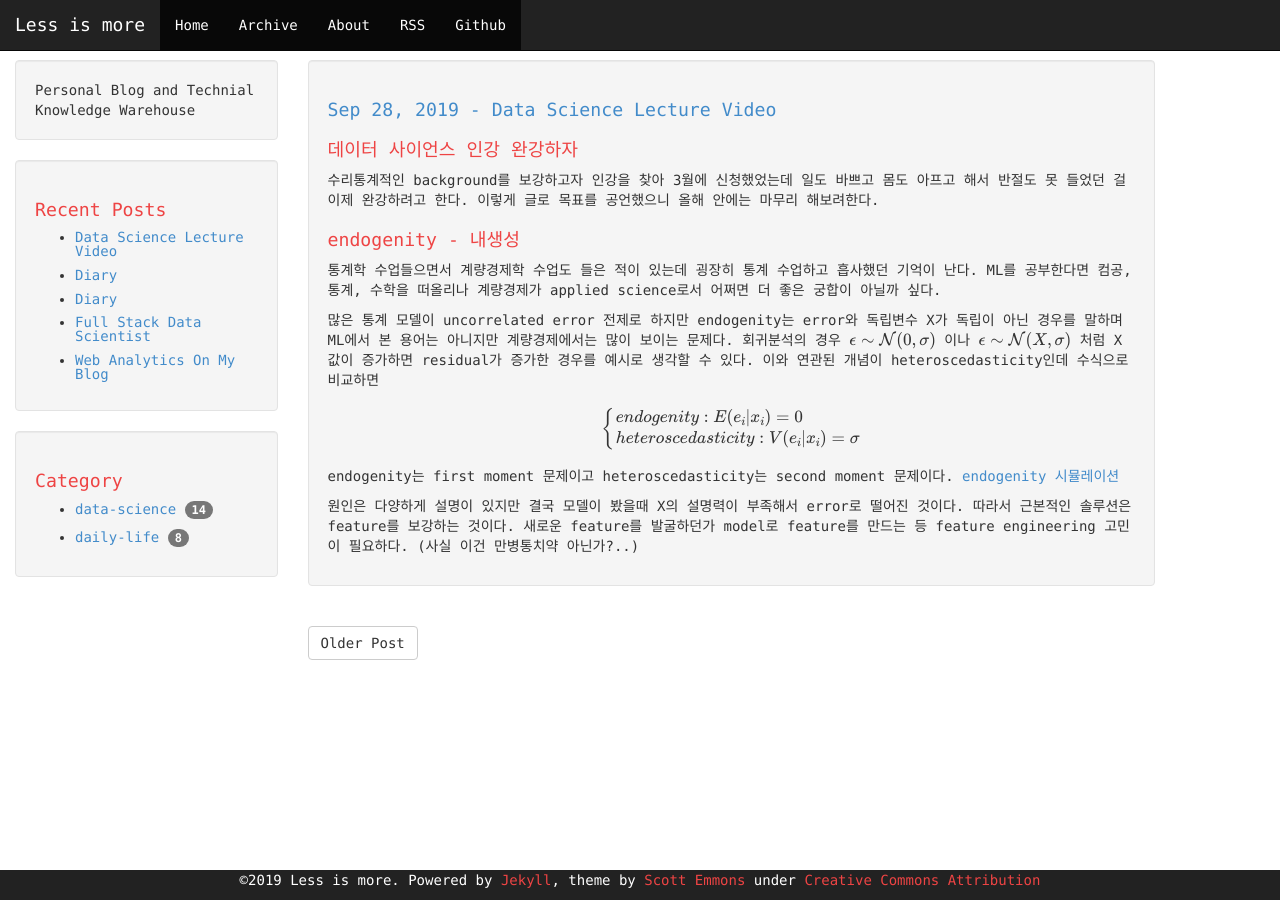
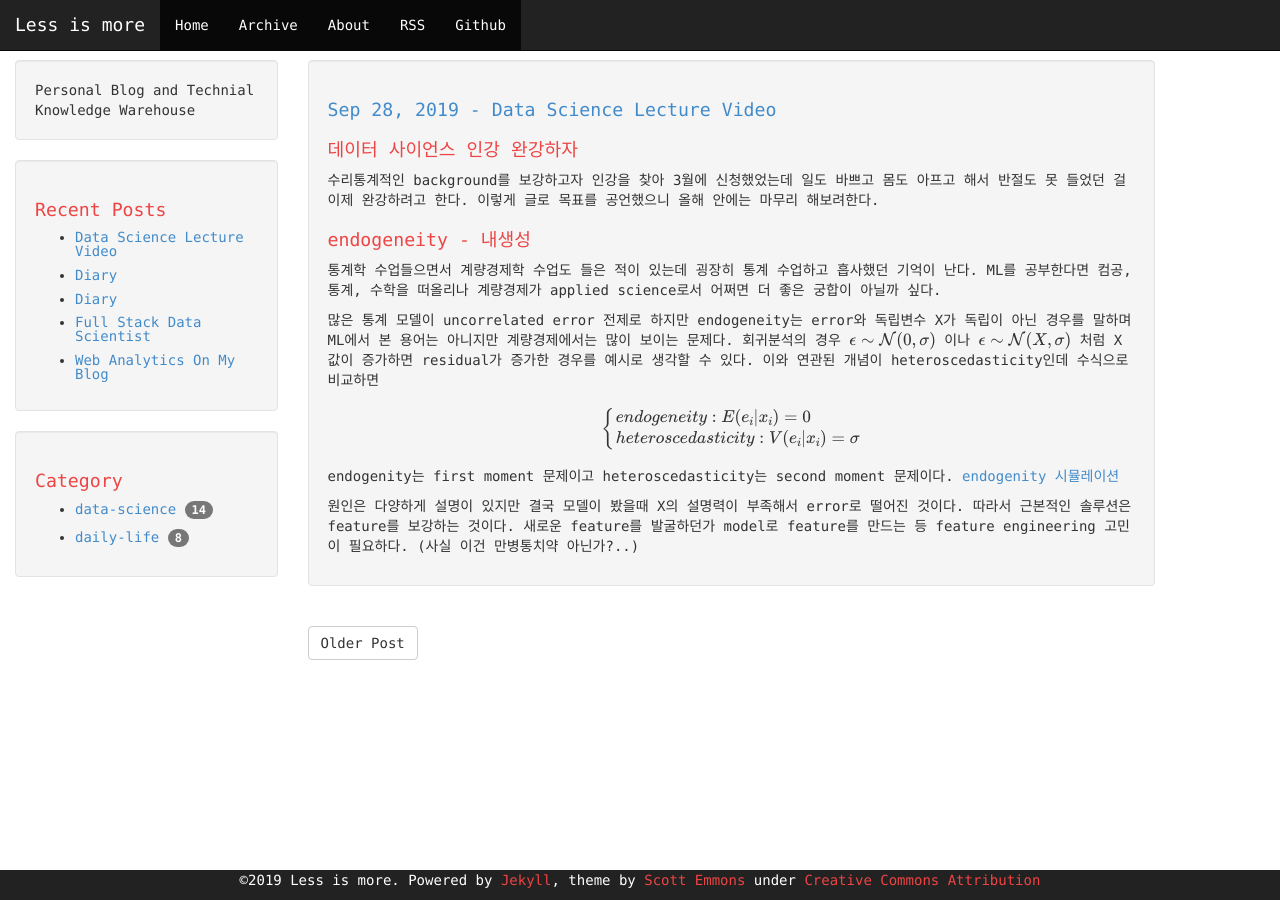
Before and after one commit to 11wi/11wi.github.io, a Jekyll site: the page built from _posts/2019-09-28-data-science-lecture-video.md, in a window 1280 px wide. Built offline with Jekyll 4.4.1, drawn with Linux system fonts in a browser that asks for light colours; some web fonts are replaced; formulas are drawn with MathJax 3.

Commit message:
fix typo

```diff
--- a/_posts/2019-09-28-data-science-lecture-video.md
+++ b/_posts/2019-09-28-data-science-lecture-video.md
@@ -8,13 +8,13 @@ category: data-science
 일도 바쁘고 몸도 아프고 해서 반절도 못 들었던 걸 이제 완강하려고 한다.
 이렇게 글로 목표를 공언했으니 올해 안에는 마무리 해보려한다.
 
-# endogenity - 내생성
+# endogeneity - 내생성
 
 통계학 수업들으면서 계량경제학 수업도 들은 적이 있는데 굉장히 통계 수업하고 흡사했던 기억이 난다.
 ML를 공부한다면 컴공, 통계, 수학을 떠올리나 계량경제가 applied science로서 어쩌면 더 좋은 궁합이 아닐까 싶다.
 
 많은 통계 모델이 uncorrelated error 전제로 하지만
-endogenity는 error와 독립변수 X가 독립이 아닌 경우를 말하며
+endogeneity는 error와 독립변수 X가 독립이 아닌 경우를 말하며
 ML에서 본 용어는 아니지만 계량경제에서는 많이 보이는 문제다.
 회귀분석의 경우 $$\epsilon \sim \mathcal{N}(0, \sigma)$$ 이나
 $$\epsilon \sim \mathcal{N}(X, \sigma)$$ 처럼 X값이 증가하면 residual가 증가한 경우를 예시로 생각할 수 있다.
@@ -22,7 +22,7 @@ $$\epsilon \sim \mathcal{N}(X, \sigma)$$ 처럼 X값이 증가하면 residual가
 
 $$
 \begin{cases}
- endogenity: E(e_i | x_i) = 0  \\
+ endogeneity: E(e_i | x_i) = 0  \\
  heteroscedasticity: V(e_i | x_i) = \sigma
  \end{cases}
 $$
```
